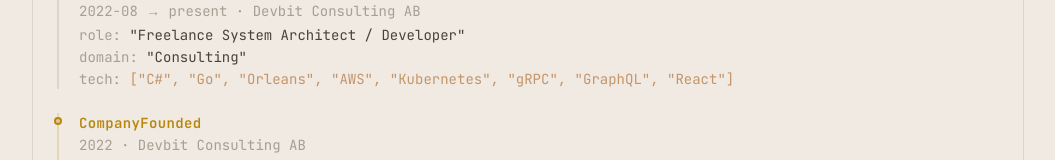
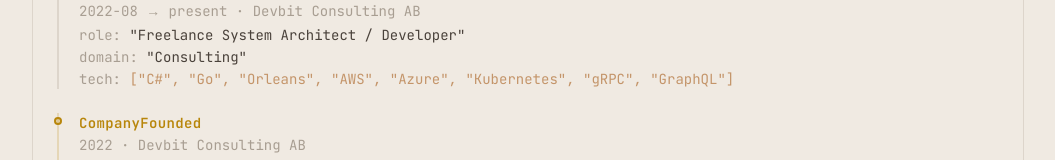
Before and after one commit to haderach75/devbit.se, a Next.js app: page /career in a window 1280 px wide. Shown: the part 432-592 px from the top of the page, without its empty margins (112-1167 px from the left). Built offline with nearby package versions, Linux system fonts and the light colour scheme.

Commit message:
fix: minor wording tweaks to career events

```diff
--- a/src/data/career-events.ts
+++ b/src/data/career-events.ts
@@ -10,7 +10,7 @@ export const careerEvents: CareerEvent[] = [
     payload: {
       role: "Freelance System Architect / Developer",
       domain: "Consulting",
-      tech: ["C#", "Go", "Orleans", "AWS", "Kubernetes", "gRPC", "GraphQL", "React"],
+      tech: ["C#", "Go", "Orleans", "AWS", "Azure", "Kubernetes", "gRPC", "GraphQL"],
     },
     children: [
       {
@@ -18,7 +18,7 @@ export const careerEvents: CareerEvent[] = [
         type: "ProjectInProgress",
         timestamp: "2025-06",
         source: "Worldstream Netherlands",
-        payload: { scope: "Building a deployer app that handles configuration deployment to datacenter switches, using Go, Kubernetes, gRPC, and React" },
+        payload: { scope: "Building a deployer system that handles configuration deployment to datacenter switches, using Go, Kubernetes, gRPC, and React" },
       },
       {
         id: "volvo-energy-cloud",
@@ -71,7 +71,7 @@ export const careerEvents: CareerEvent[] = [
         timestamp: "2021-09",
         endTimestamp: "2022-08",
         source: "Worldstream Netherlands",
-        payload: { scope: "Built systems to automate VXLAN/EVPN network setup using Go, DDD, CQRS, and Event Sourcing" },
+        payload: { scope: "Built system to automate VXLAN/EVPN network setup using Go, DDD, CQRS, and Event Sourcing" },
       },
       {
         id: "cuviva-migration",
```
